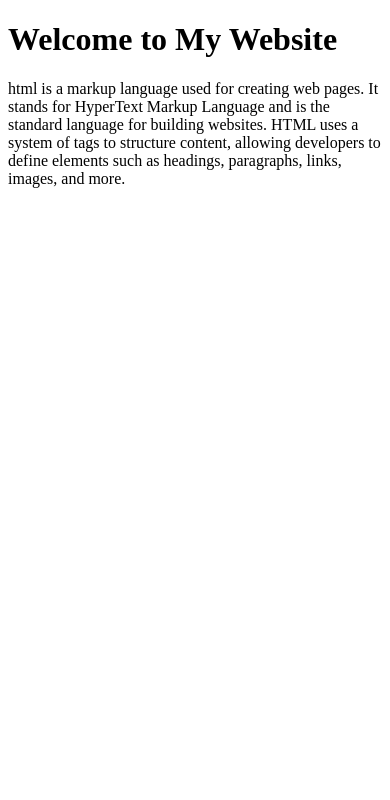
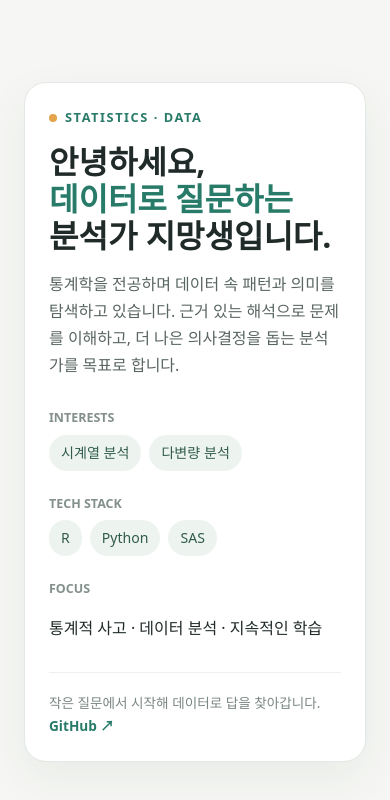
Before and after one commit to kadahye-stat/261113_empty, a plain HTML site: page index.html in a window 390 px wide. Drawn offline with Linux system fonts and the light colour scheme.

Commit message:
Create responsive data analyst introduction page

```diff
--- a/index.html
+++ b/index.html
@@ -1,13 +1,19 @@
-<!DOCTYPE html>
-<html lang="en">
+<!doctype html>
+<html lang="ko">
 <head>
-    <meta charset="UTF-8">
-    <meta name="viewport" content="width=device-width, initial-scale=1.0">
-    <title>Document</title>
+<meta charset="utf-8"><meta name="viewport" content="width=device-width,initial-scale=1">
+<meta name="theme-color" content="#f6f7f4">
+<title>Data Analyst | 자기소개</title>
+<style>
+*{box-sizing:border-box}body{margin:0;background:#f6f7f4;color:#202b29;font:16px/1.7 system-ui,sans-serif;display:grid;place-items:center;min-height:100vh;padding:24px}.card{width:min(100%,620px);background:#fff;border:1px solid #e2e8e3;border-radius:22px;padding:clamp(24px,6vw,48px);box-shadow:0 16px 45px #243b3210}.tag{color:#287b68;font-size:.8rem;font-weight:700;letter-spacing:.12em}.dot{display:inline-block;width:8px;height:8px;border-radius:50%;background:#e5a34b;margin-right:8px}h1{font-size:clamp(2rem,8vw,3.2rem);line-height:1.15;margin:16px 0}h1 span{color:#287b68}.intro{color:#596662;margin:0 0 28px}.label{font-size:.78rem;color:#83908a;font-weight:700;margin:22px 0 6px}.chips{display:flex;flex-wrap:wrap;gap:8px}.chip{background:#edf4ef;color:#315b4e;padding:6px 12px;border-radius:99px;font-size:.88rem}footer{border-top:1px solid #edf0ec;margin-top:30px;padding-top:18px;color:#7b8781;font-size:.85rem}a{color:#287b68;text-decoration:none;font-weight:600}
+</style>
 </head>
-<body>
-    <!-- This is a comment in HTML -->
-     <h1>Welcome to My Website</h1>
-     html is a markup language used for creating web pages. It stands for HyperText Markup Language and is the standard language for building websites. HTML uses a system of tags to structure content, allowing developers to define elements such as headings, paragraphs, links, images, and more.
-</body>
-</html>
+<body><main class="card">
+<div class="tag"><i class="dot"></i>STATISTICS · DATA</div>
+<h1>안녕하세요,<br><span>데이터로 질문하는</span><br>분석가 지망생입니다.</h1>
+<p class="intro">통계학을 전공하며 데이터 속 패턴과 의미를 탐색하고 있습니다. 근거 있는 해석으로 문제를 이해하고, 더 나은 의사결정을 돕는 분석가를 목표로 합니다.</p>
+<div class="label">INTERESTS</div><div class="chips"><span class="chip">시계열 분석</span><span class="chip">다변량 분석</span></div>
+<div class="label">TECH STACK</div><div class="chips"><span class="chip">R</span><span class="chip">Python</span><span class="chip">SAS</span></div>
+<div class="label">FOCUS</div><p>통계적 사고 · 데이터 분석 · 지속적인 학습</p>
+<footer>작은 질문에서 시작해 데이터로 답을 찾아갑니다.<br><a href="https://github.com/kadahye-stat">GitHub ↗</a></footer>
+</main></body></html>
```
